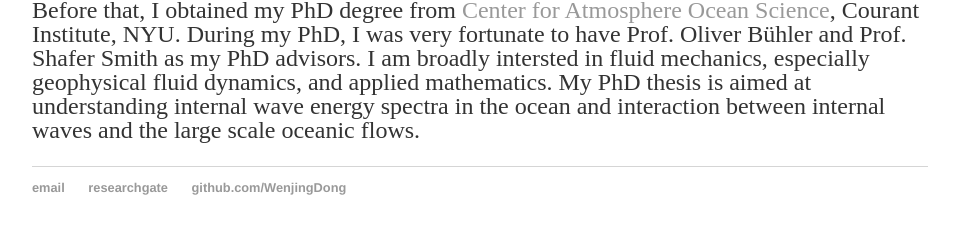
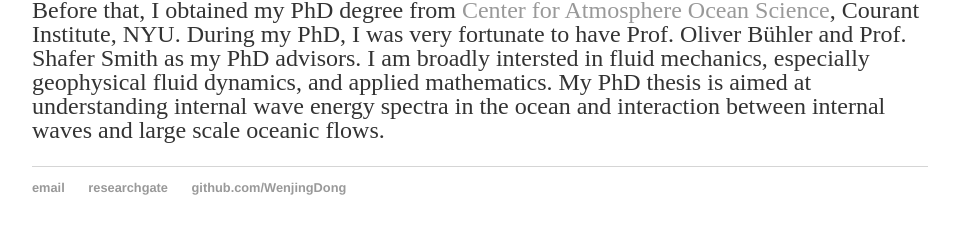
Before and after one commit to WenjingDong/Personal-Webpage, a Jekyll site: the page built from index.html, in a window 1280 px wide. Shown: the part 220-454 px from the top of the page, without its empty margins (160-1115 px from the left). Built offline with Jekyll 4.4.1, drawn with Linux system fonts in a browser that asks for light colours.

Commit message:
Update index.html

```diff
--- a/index.html
+++ b/index.html
@@ -5,7 +5,7 @@
 <div class="blurb">
 	<h1>About me:</h1>
         <p>Hello! I am a quantitative researcher working in the fixed income electronic trading group of HSBC, USA. Here is my <a href="https://www.linkedin.com/in/wenjing-dong-5953a1194/">LinedIn.</a> </p>
-	<p>Before that, I obtained my PhD degree from  <a href="https://caos.cims.nyu.edu/dynamic/">Center for Atmosphere Ocean Science</a>, Courant Institute, NYU. During my PhD, I was very fortunate to have Prof. Oliver Bühler and Prof. Shafer Smith as my PhD advisors. I am broadly intersted in fluid mechanics, especially geophysical fluid dynamics, and applied mathematics. My PhD thesis is aimed at understanding internal wave energy spectra in the ocean and interaction between internal waves and the large scale oceanic flows.</p>
+	<p>Before that, I obtained my PhD degree from  <a href="https://caos.cims.nyu.edu/dynamic/">Center for Atmosphere Ocean Science</a>, Courant Institute, NYU. During my PhD, I was very fortunate to have Prof. Oliver Bühler and Prof. Shafer Smith as my PhD advisors. I am broadly intersted in fluid mechanics, especially geophysical fluid dynamics, and applied mathematics. My PhD thesis is aimed at understanding internal wave energy spectra in the ocean and interaction between internal waves and large scale oceanic flows.</p>
 
 
 
```
